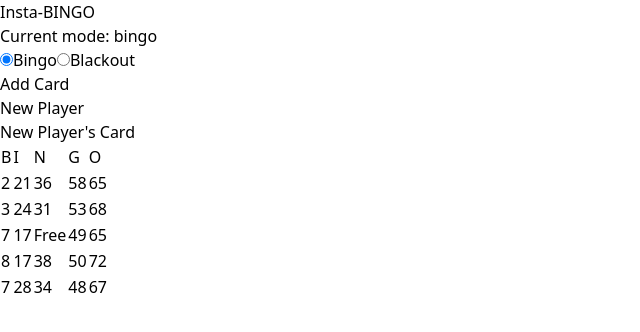
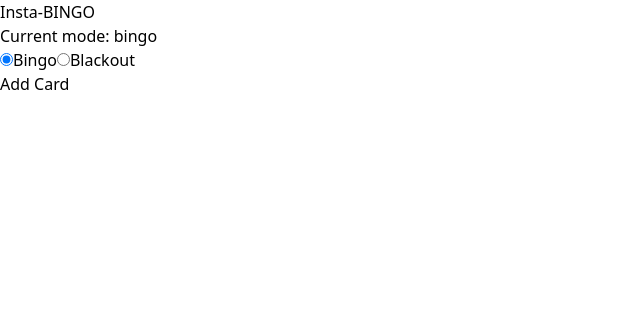
Before and after one commit to Joshawott64/insta-bingo, a React (Vite) app: page / in a window 1280 px wide. Shown: the top 332 px of the page, without its empty margins (0-640 px from the left). Built offline with nearby package versions, Linux system fonts and the light colour scheme.

Commit message:
overhauled the card creation feature and implemented card deletion

```diff
--- a/src/App.jsx
+++ b/src/App.jsx
@@ -2,23 +2,84 @@ import { useState } from "react";
 import Navbar from "./components/navbar/Navbar";
 import BingoCard from "./components/bingo_card/BingoCard";
 import "./App.css";
-import { set } from "lodash";
+import lodash from "lodash";
 
 function App() {
   // state values
   const [showAbout, setShowAbout] = useState(false);
   const [gameMode, setGameMode] = useState("bingo");
   const [gamePlaying, setGamePlaying] = useState(false);
-  const [allBingoCards, setAllBingoCards] = useState([0]);
+  const [allBingoCards, setAllBingoCards] = useState([]);
 
-  const cardElements = allBingoCards.map((card, i) => (
-    <BingoCard
-      key={i}
-      allBingoCards={allBingoCards}
-      setAllBingoCards={setAllBingoCards}
-      index={i}
-    />
-  ));
+  // handler functions
+  const handleAdd = () => {
+    // TODO: Figure out a way to prevent duplicate numbers in columns
+    const newCard = {
+      key: allBingoCards.length,
+      index: allBingoCards.length,
+      bColumn: [
+        lodash.random(1, 15),
+        lodash.random(1, 15),
+        lodash.random(1, 15),
+        lodash.random(1, 15),
+        lodash.random(1, 15),
+      ],
+      iColumn: [
+        lodash.random(16, 30),
+        lodash.random(16, 30),
+        lodash.random(16, 30),
+        lodash.random(16, 30),
+        lodash.random(16, 30),
+      ],
+      nColumn: [
+        lodash.random(31, 45),
+        lodash.random(31, 45),
+        0,
+        lodash.random(31, 45),
+        lodash.random(31, 45),
+      ],
+      gColumn: [
+        lodash.random(46, 60),
+        lodash.random(46, 60),
+        lodash.random(46, 60),
+        lodash.random(46, 60),
+        lodash.random(46, 60),
+      ],
+      oColumn: [
+        lodash.random(61, 75),
+        lodash.random(61, 75),
+        lodash.random(61, 75),
+        lodash.random(61, 75),
+        lodash.random(61, 75),
+      ],
+    };
+
+    setAllBingoCards([...allBingoCards, newCard]);
+  };
+
+  const handleDelete = (index) => {
+    const updatedBingoCards = allBingoCards.filter(
+      (card) => card.index !== index
+    );
+
+    setAllBingoCards(updatedBingoCards);
+  };
+
+  // map over allBingoCards
+  const cardElements = allBingoCards.map((card, i) => {
+    return (
+      <BingoCard
+        key={card.key}
+        index={card.index}
+        handleDelete={handleDelete}
+        bColumn={card.bColumn}
+        iColumn={card.iColumn}
+        nColumn={card.nColumn}
+        gColumn={card.gColumn}
+        oColumn={card.oColumn}
+      />
+    );
+  });
 
   return (
     <>
@@ -46,16 +107,7 @@ function App() {
         </label>
       </div>
       <div>
-        <button
-          onClick={(e) =>
-            setAllBingoCards([
-              ...allBingoCards,
-              allBingoCards[allBingoCards.length - 1] + 1,
-            ])
-          }
-        >
-          Add Card
-        </button>
+        <button onClick={(e) => handleAdd()}>Add Card</button>
       </div>
       {cardElements}
     </>
--- a/src/components/bingo_card/BingoCard.jsx
+++ b/src/components/bingo_card/BingoCard.jsx
@@ -1,50 +1,16 @@
 import { useState } from "react";
-import lodash from "lodash";
 
-const BingoCard = ({ allBingoCards, setAllBingoCards, index }) => {
-  // component-specific, non state-value copy of allBingoCards
-  const cardsCopy = [...allBingoCards];
-  console.log("cardsCopy:", cardsCopy);
-  console.log("index:", index);
-
+const BingoCard = ({
+  index,
+  handleDelete,
+  bColumn,
+  iColumn,
+  nColumn,
+  gColumn,
+  oColumn,
+}) => {
   // state values
-  // TODO: Figure out a way to prevent duplicate numbers in columns
   const [cardName, setCardName] = useState("New Player");
-  const [bColumn, setBColumn] = useState([
-    lodash.random(1, 15),
-    lodash.random(1, 15),
-    lodash.random(1, 15),
-    lodash.random(1, 15),
-    lodash.random(1, 15),
-  ]);
-  const [iColumn, setIColumn] = useState([
-    lodash.random(16, 30),
-    lodash.random(16, 30),
-    lodash.random(16, 30),
-    lodash.random(16, 30),
-    lodash.random(16, 30),
-  ]);
-  const [nColumn, setNColumn] = useState([
-    lodash.random(31, 45),
-    lodash.random(31, 45),
-    0,
-    lodash.random(31, 45),
-    lodash.random(31, 45),
-  ]);
-  const [gColumn, setGColumn] = useState([
-    lodash.random(46, 60),
-    lodash.random(46, 60),
-    lodash.random(46, 60),
-    lodash.random(46, 60),
-    lodash.random(46, 60),
-  ]);
-  const [oColumn, setOColumn] = useState([
-    lodash.random(61, 75),
-    lodash.random(61, 75),
-    lodash.random(61, 75),
-    lodash.random(61, 75),
-    lodash.random(61, 75),
-  ]);
 
   return (
     <div>
@@ -106,7 +72,9 @@ const BingoCard = ({ allBingoCards, setAllBingoCards, index }) => {
           </tbody>
         </table>
       </div>
-      <div>{index > 0 && <button>Delete</button>}</div>
+      <div>
+        <button onClick={() => handleDelete(index)}>Delete</button>
+      </div>
     </div>
   );
 };
```
